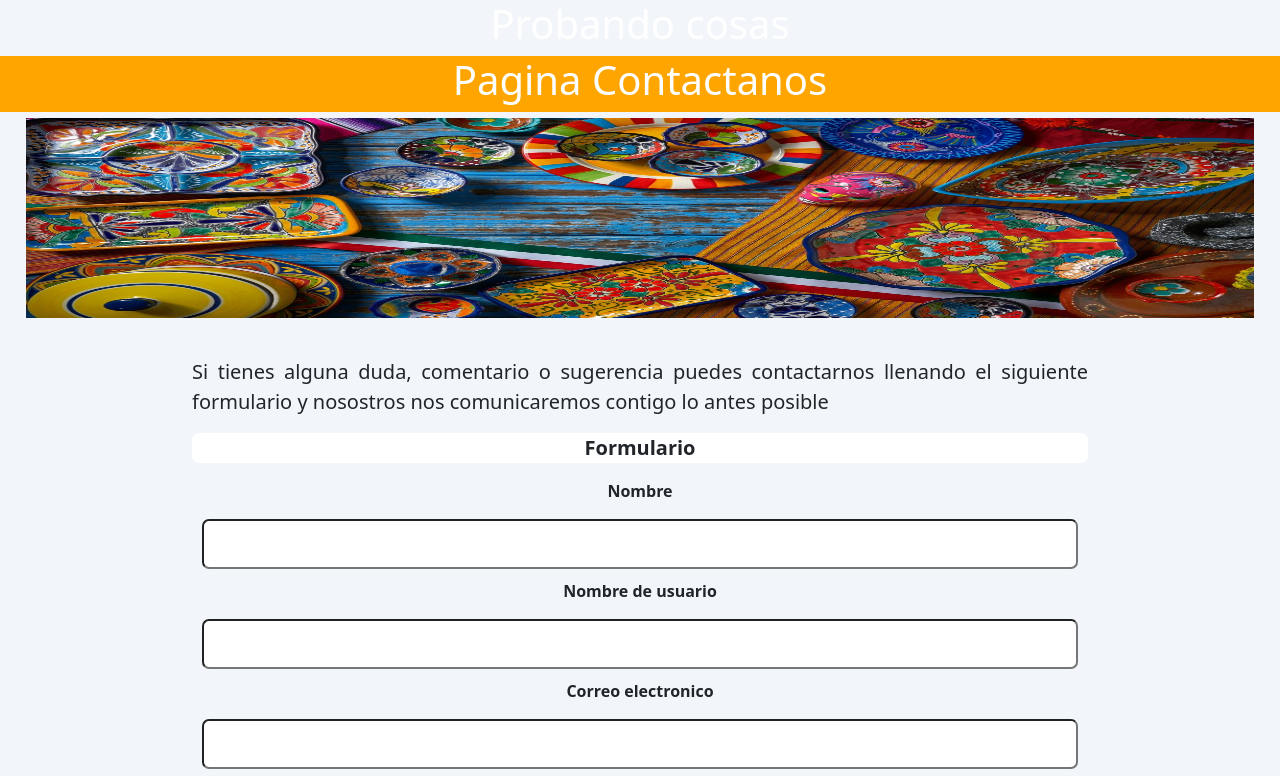
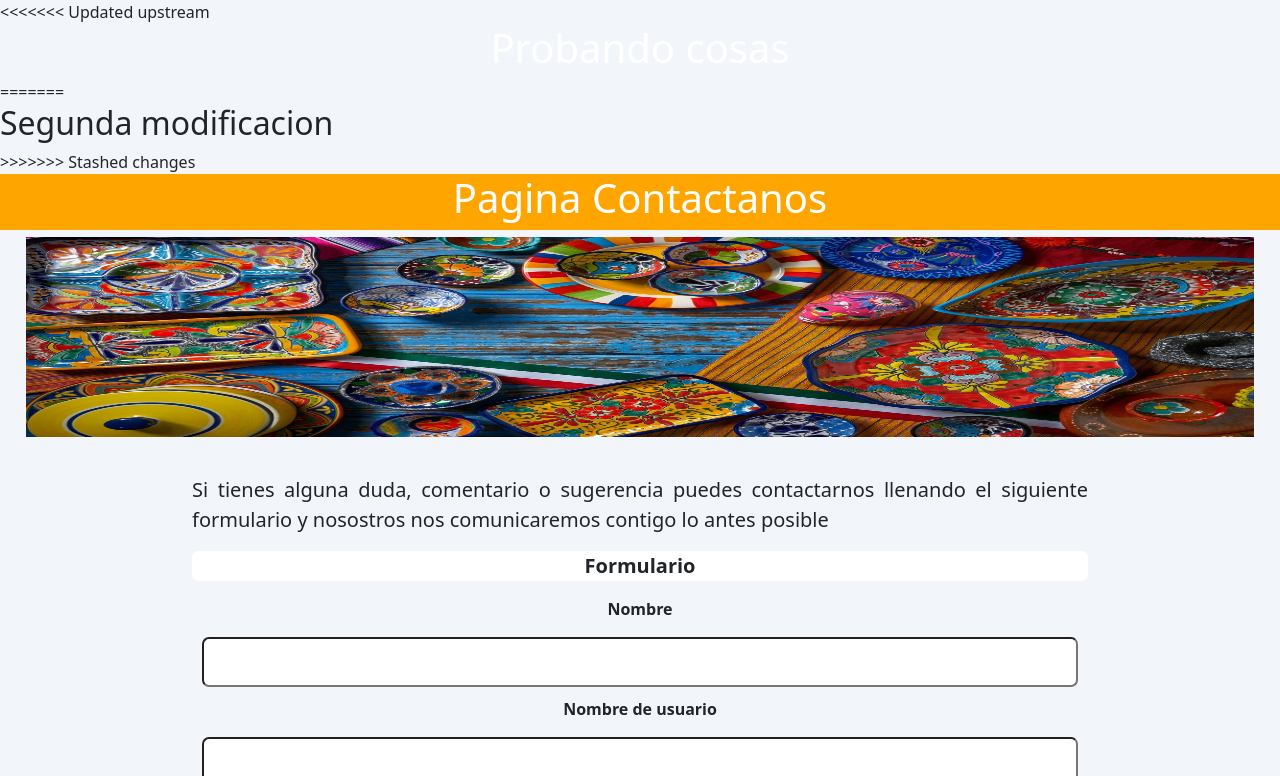
Before and after one commit to Stiferson/Git-Desktop, a plain HTML site: page Pagina Contactanos/index.html in a window 1280 px wide. Shown: the top 776 px of the page. Drawn offline with nearby package versions, Linux system fonts and the light colour scheme.

Commit message:
Doblete de cambios
a ver si jalan los dos cambios

```diff
--- a/Pagina Contactanos/index.html
+++ b/Pagina Contactanos/index.html
@@ -9,7 +9,11 @@
     <link rel="stylesheet" href="/Pagina Contactanos/styles.css">
 </head>
 <body>
+<<<<<<< Updated upstream
     <h1>Probando cosas </h1>
+=======
+  <h2>Segunda modificacion</h2>
+>>>>>>> Stashed changes
   <header>
     <h1>Pagina Contactanos</h1>
   </header>
```
